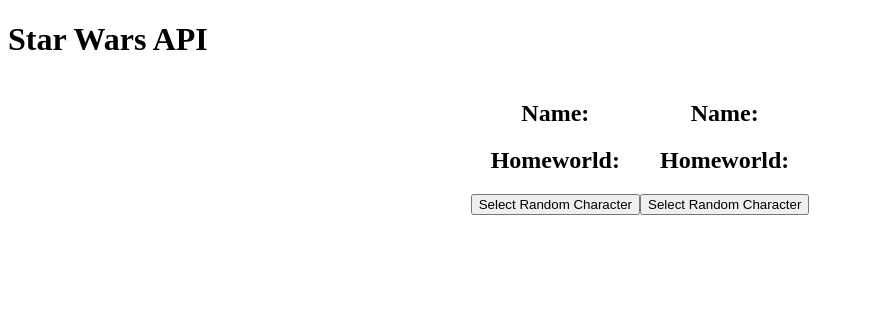
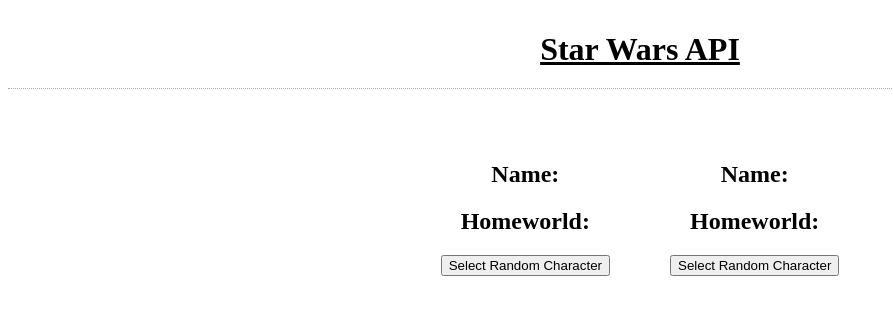
Before and after one commit to kianaditya/react-starwarsapi, a React (Create React App) app: page / in a window 1280 px wide. Shown: the top 314 px of the page, without its empty margins (0-893 px from the left). Built offline with nearby package versions, Linux system fonts and the light colour scheme.

Commit message:
Adds further styling

```diff
--- a/src/Header.js
+++ b/src/Header.js
@@ -7,9 +7,17 @@
     }
     render(){
         return(
-            <h1>Star Wars API</h1>
+            <h1 style = {headerStyle} >Star Wars API</h1>
         )
     }
 }
 
+const headerStyle = {
+    textAlign: "center",
+    padding: "10px",
+    paddingBottom: "20px",
+    textDecoration: "underline",
+    borderBottom: "1px dotted darkgray",
+}
+
 export default Header
--- a/src/PersonCard.js
+++ b/src/PersonCard.js
@@ -20,6 +20,8 @@
 
 const personCardStyle = {
     textAlign: "center",
+    margin: "20px",
+    padding: "10px",
 }
 
 export default PersonCard
```
